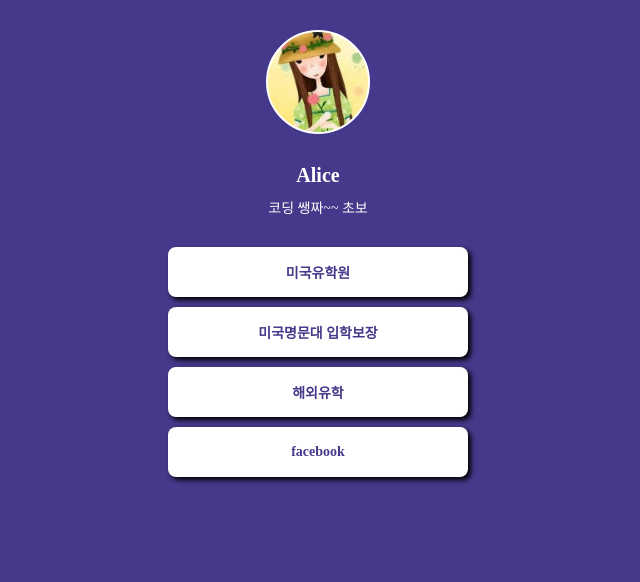
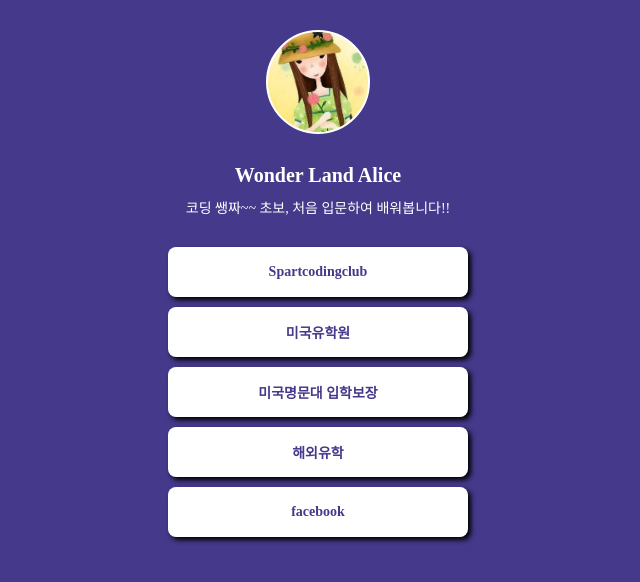
Before and after one commit to AliceLee69/mypage, a plain HTML site: page index.html in a window 1280 px wide. Shown: the whole page, without its empty margins (322-962 px from the left). Drawn offline with Linux system fonts and the light colour scheme; a web font is replaced by a local one.

Commit message:
Update index.html

```diff
--- a/index.html
+++ b/index.html
@@ -73,8 +73,9 @@
     <body>
         <div class="wrap">
             <div class="profile"></div>
-            <h1 class="main">Alice</h1>
-            <p class="sub" >코딩 쌩짜~~ 초보</p>
+            <h1 class="main">Wonder Land Alice</h1>
+            <p class="sub" >코딩 쌩짜~~ 초보, 처음 입문하여 배워봅니다!!</p>
+            <a target="_blank" href="https://spartacodingclub.kr//">Spartcodingclub</a>
             <a target="_blank" href="https://www.uhakone.com//">미국유학원</a>
             <a target="_blank" href="https://blog.naver.com/iliahi/">미국명문대 입학보장</a>
             <a target="_blank" href="https://blog.naver.com/ysk9254/">해외유학</a>
```
